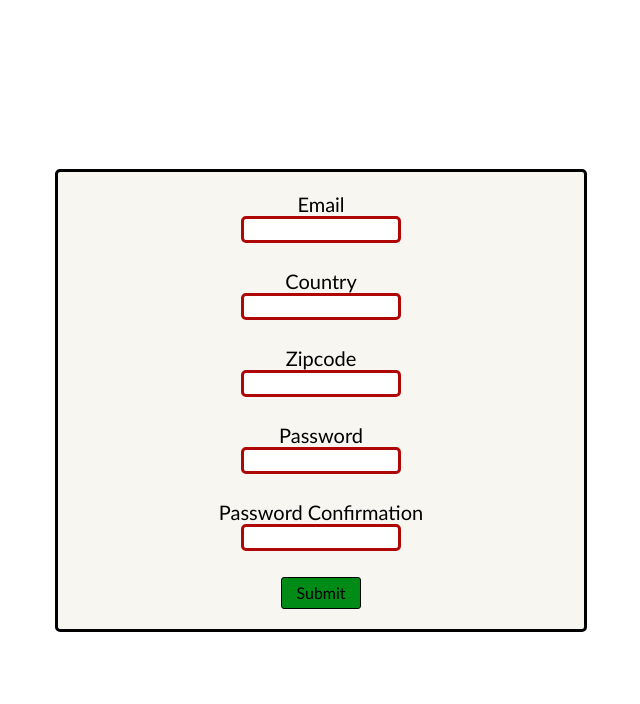
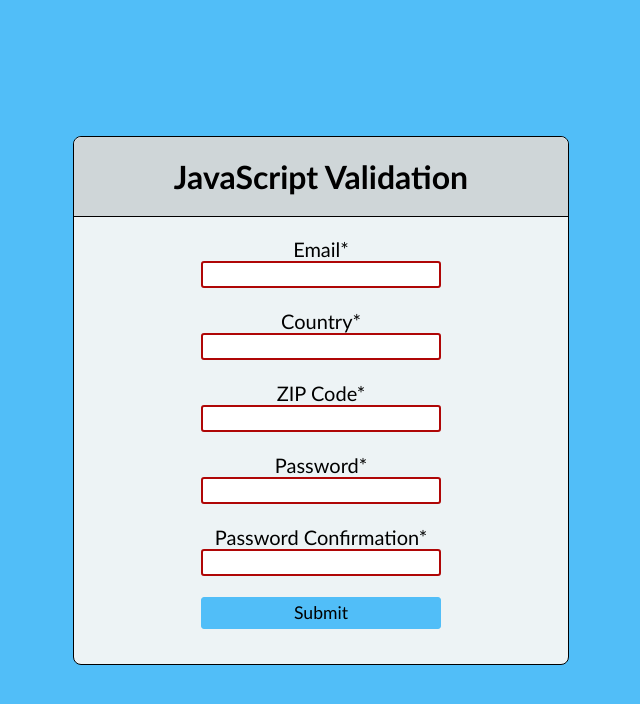
Before and after one commit to aaron-tetrick/js-validation, a plain HTML site: page index.html in a window 1280 px wide. Shown: the whole page, without its empty margins (319-959 px from the left). Drawn offline with Linux system fonts and the light colour scheme.

Commit message:
Adjust more styling, add more logic for ZIP Code input, and complete project

```diff
--- a/index.html
+++ b/index.html
@@ -11,29 +11,30 @@
 <body>
     <div class="container">
         <form novalidate>
+            <h1>JavaScript Validation</h1>
             <div>
-                <label for="email">Email</label>
+                <label for="email">Email*</label>
                 <input id="email" type="email" name="email" class="input" required>
                 <span class="error"></span>
             </div>
             <div>
-                <label for="country">Country</label>
+                <label for="country">Country*</label>
                 <input id="country" type="text" name="country" class="input" required>
                 <span class="error"></span>
             </div>
             <div>
-                <label for="zip">Zipcode</label>
-                <input id="zip" type="text" name="zip" class="input" pattern="[0-9]{5}" maxlength="5" minlength="5" required>
+                <label for="zip">ZIP Code*</label>
+                <input id="zip" type="text" name="zip" class="input" pattern="[0-9]{5}" minlength="5" maxlength="5" required>
                 <span class="error"></span>
             </div>
             <div>
-                <label for="pword">Password</label>
-                <input id="pword" type="text" name="pword" class="input" minlength="8" required>
+                <label for="pword">Password*</label>
+                <input id="pword" type="password" name="pword" class="input" minlength="8" required>
                 <span class="error"></span>
             </div>
             <div>
-                <label for="confirm">Password Confirmation</label>
-                <input id="confirm" type="text" name="confirm" class="input" required>
+                <label for="confirm">Password Confirmation*</label>
+                <input id="confirm" type="password" name="confirm" class="input" required>
                 <span class="error"></span>
             </div>
             <div>
@@ -41,6 +42,5 @@
             </div>
         </form>
     </div>
-
 </body>
 </html>
--- a/script.js
+++ b/script.js
@@ -47,8 +47,7 @@ pword.addEventListener('input', e => {
 });
 
 pwordConfirm.addEventListener('input', e => {
-    console.log(pwordConfirm.value)
-    if (pwordConfirm.value === pword.value) {
+    if (pwordConfirm.value.toLowerCase() === pword.value.toLowerCase()) {
         confirmError.textContent = '';
         confirmError.className = 'error';
         pwordConfirm.setCustomValidity("");
@@ -56,7 +55,6 @@ pwordConfirm.addEventListener('input', e => {
         showError(pwordConfirm);
     }
 });
-
 
 function showError(type) {
     if (type.validity.valueMissing) {
@@ -70,11 +68,15 @@ function showError(type) {
         pwordError.textContent = `Password must be at least ${pword.minLength} characters long.`
         }
         if (type === zip) {
-          zipError.textContent = `Zip Code must be ${zip.minLength} characters long`;
+          zipError.textContent = `ZIP Code must be ${zip.minLength} digits long`;
         }
     } else if (type === pwordConfirm) {
-        confirmError.textContent = 'Must match password';
-        type.setCustomValidity("Invalid field.");
+        confirmError.textContent = 'Passwords must match';
+        type.setCustomValidity('Invalid field.');
+    } else if (type.validity.patternMismatch) {
+        if (type.name === 'zip') {
+            zipError.textContent = 'ZIP Code must be a number';
+        }
     }
 };
 
--- a/style.css
+++ b/style.css
@@ -11,16 +11,26 @@
     align-items: center;
     width: 100%;
     height: 100vh;
+    background-color: #51bef8;
+    opacity: 1;
 }
 
 form {
-    display: grid;
     width: fit-content;
     height: fit-content;
-    padding: 10px 150px;
-    border-radius: 5px;
-    border: 3px solid black;
-    background-color: rgb(248, 246, 240);
+    border: 1px solid rgb(0, 0, 0);
+    border-radius: 8px;
+    background-color: #edf3f5;
+    padding-bottom: 20px;
+}
+
+h1 {
+    width: 100%;
+    padding: 20px 100px;
+    background-color: #cfd6d8;
+    border-bottom: solid 1px black;
+    border-radius: 8px 8px 0px 0px;
+    margin-bottom: 20px;
 }
 
 form > div {
@@ -28,15 +38,15 @@ form > div {
     flex-direction: column;
     justify-content: center;
     align-items: center;
-    margin: 10px;
+    margin: 15px;
     font-size: 1.25rem;
     color: black
 }
 
 input {
-    width: 10rem;
+    width: 15rem;
     height: 27px;
-    border-radius: 5px;
+    border-radius: 3px;
     text-align: center;
     border: none;
     font-size: 1rem;
@@ -46,38 +56,33 @@ input {
     display: flex;
     justify-content: center;
     align-items: center;
-    width: 5rem;
-    height: 26px;
     border-radius: 3px;
-    border: 1px solid black;
-    font-size: 1rem;
+    border: 1px solid #51bef8;
+    font-size: 1.1rem;
     padding: 15px;
-    background-color: rgb(0, 139, 23);
+    background-color: #51bef8;
+    color: black;
+    width: 15rem;
+    height: 27px
 }
 
 .error {
-    width: 200px;
+    width: 100%;
     font-size: 1rem;
-    color: #900;;
-    border-radius: 5px;
     margin: 3px;
     text-align: center;
+    color: #900;
 }
 
 #submit:hover {
     cursor: pointer;
+    filter: opacity(.9);
 }
 
 input:valid {
-    border: 3px solid rgb(0, 139, 23);
+    border: 2px solid rgb(0, 139, 23);
 }
 
 input:invalid {
-    border: 3px solid rgb(175, 6, 6);
+    border: 2px solid rgb(175, 6, 6);
 }
-
-
-input:focus:invalid,
-input:focus:valid {
-    outline: none;
-}
```
